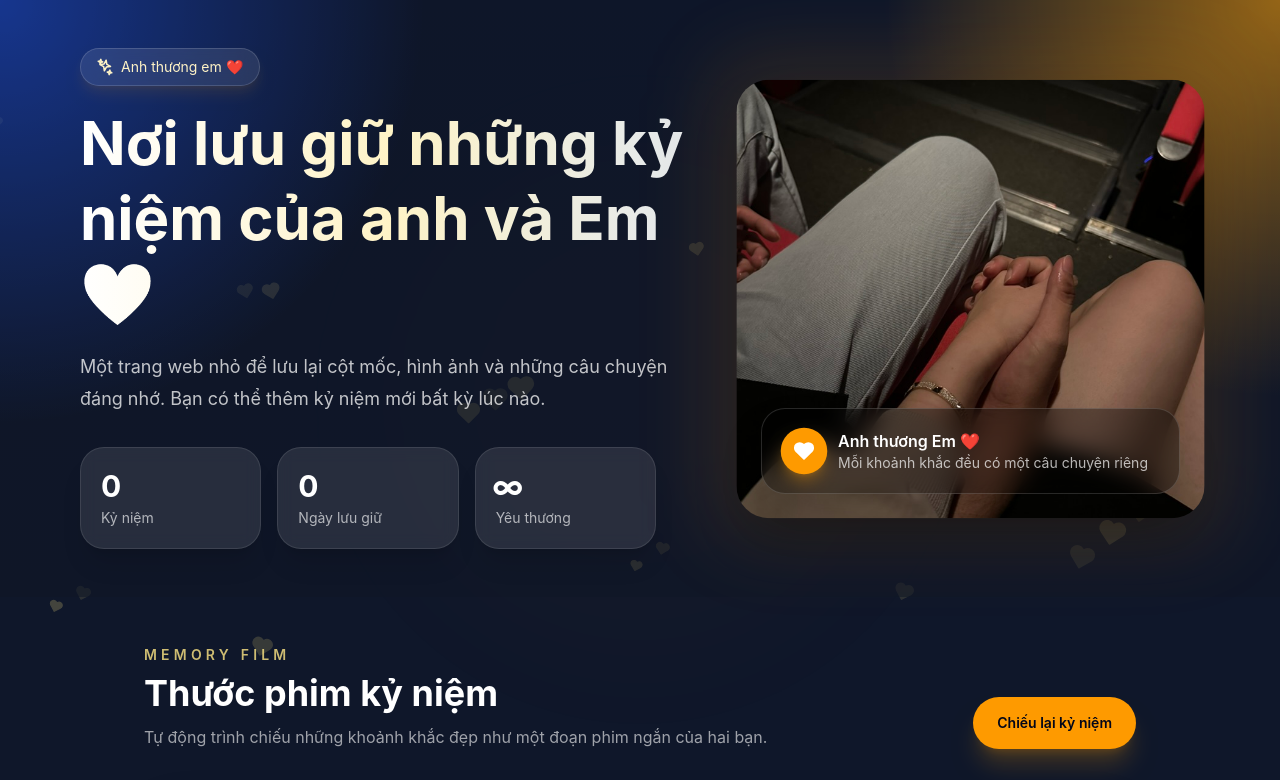
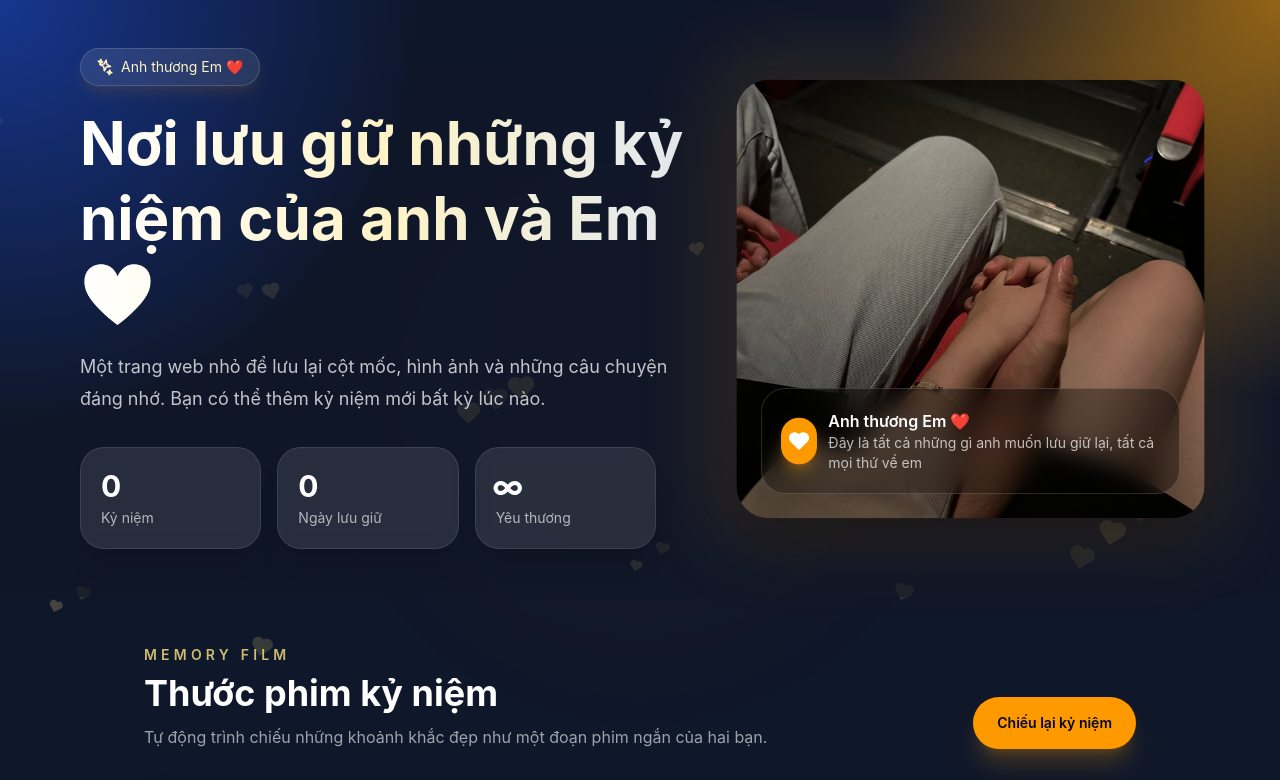
Before and after one commit to CvMuong/memory-with-u, a React (Vite) app: page / in a window 1280 px wide. Shown: the top 780 px of the page. Built offline with nearby package versions, Linux system fonts and the light colour scheme; no server answers; the database is empty.

Commit message:
update website

```diff
--- a/src/App.jsx
+++ b/src/App.jsx
@@ -229,7 +229,7 @@ function HeroSection({ memoriesCount, totalDays }) {
                 >
                   <Icon name="sparkles" size={16} />
                 </motion.span>
-                Anh thương em ❤️
+                Anh thương Em ❤️
               </motion.div>
 
               <motion.h1
@@ -319,7 +319,7 @@ function HeroSection({ memoriesCount, totalDays }) {
 
                   <div>
                     <p className="font-semibold">Anh thương Em ❤️</p>
-                    <p className="text-sm text-white/70">Mỗi khoảnh khắc đều có một câu chuyện riêng</p>
+                    <p className="text-sm text-white/70">Đây là tất cả những gì anh muốn lưu giữ lại, tất cả mọi thứ về em</p>
                   </div>
                 </div>
               </motion.div>
```
